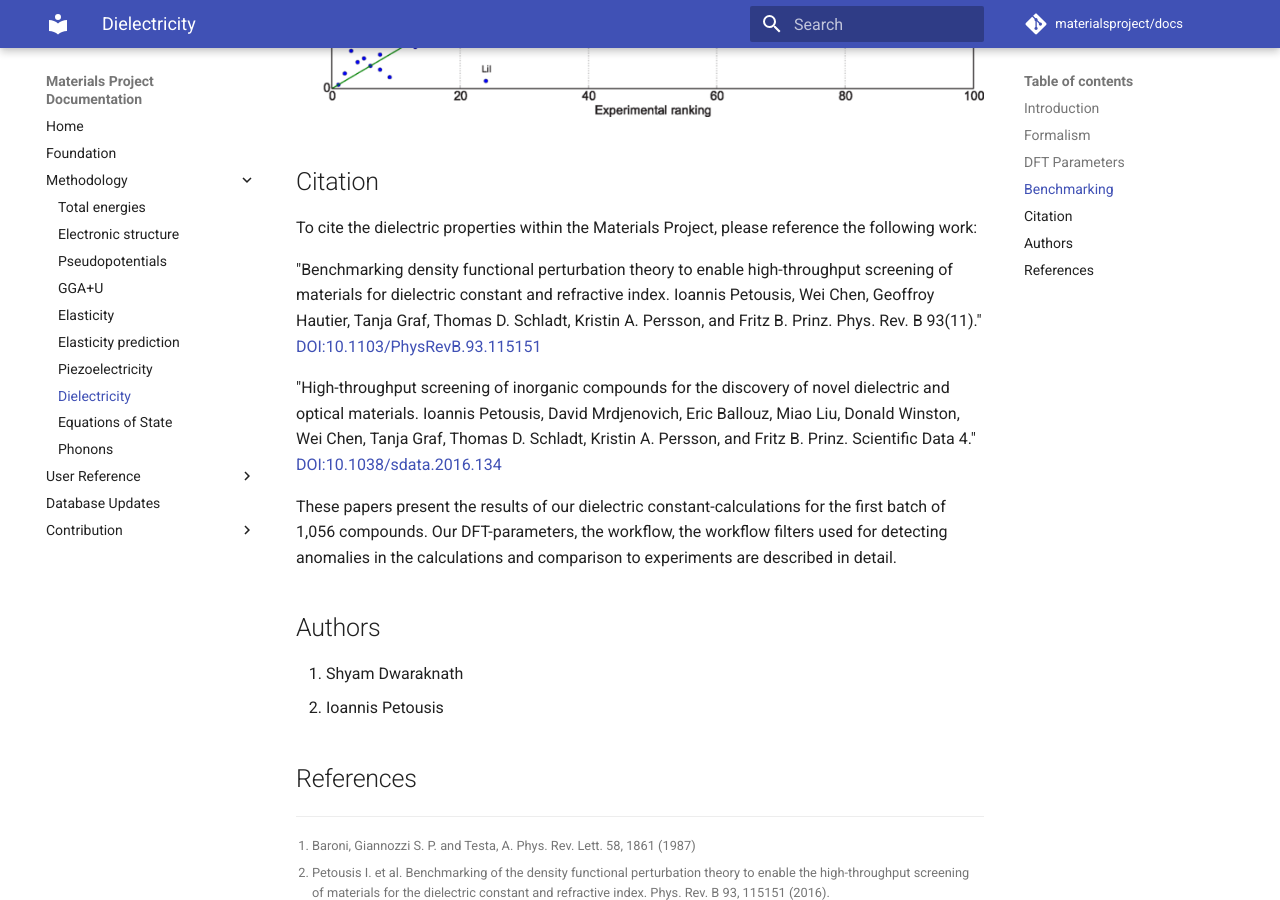
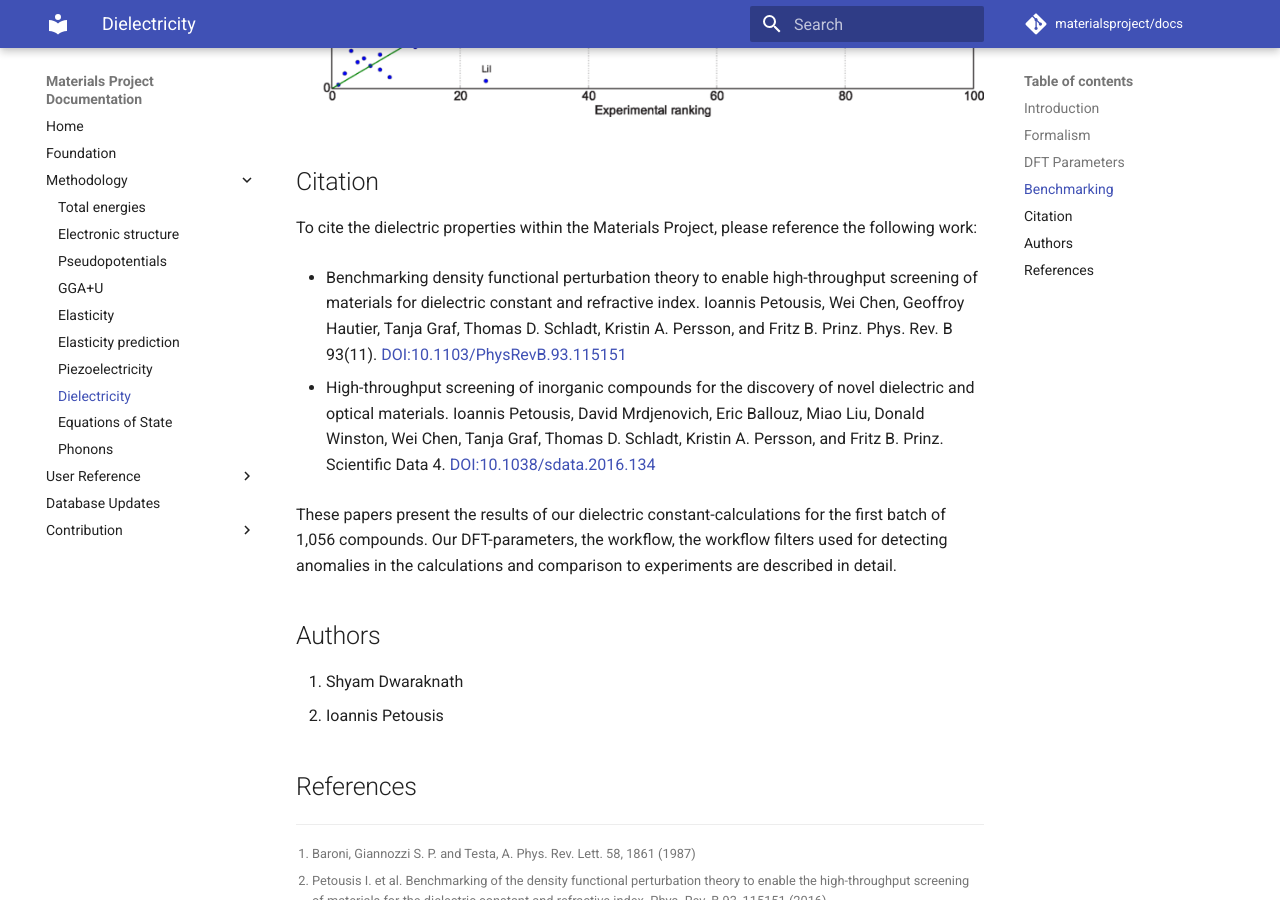
Before and after one commit to materialsproject/docs, an MkDocs documentation site: the page built from docs/methodology/dielectricity.md, in a window 1280 px wide and 900 px high, scrolled down 2605 px. Built offline with MkDocs 1.6.1 and Material for MkDocs 9.7.7, drawn with Linux system fonts in a browser that asks for light colours; formulas are drawn with MathJax 3; comment, search, counter and statistics services are not loaded.

Commit message:
minor format fixes

```diff
--- a/docs/methodology/dielectricity.md
+++ b/docs/methodology/dielectricity.md
@@ -112,17 +112,17 @@ is applied [^30].
 To cite the dielectric properties within the Materials Project, please
 reference the following work:
 
-"Benchmarking density functional perturbation theory to enable
+- Benchmarking density functional perturbation theory to enable
 high-throughput screening of materials for dielectric constant and
 refractive index. Ioannis Petousis, Wei Chen, Geoffroy Hautier, Tanja
 Graf, Thomas D. Schladt, Kristin A. Persson, and Fritz B. Prinz. Phys.
-Rev. B 93(11)." [DOI:10.1103/PhysRevB.93.115151](https://doi.org/10.1103/PhysRevB.93.115151)
+Rev. B 93(11). [DOI:10.1103/PhysRevB.93.115151](https://doi.org/10.1103/PhysRevB.93.115151)
 
-"High-throughput screening of inorganic compounds for the discovery of
+- High-throughput screening of inorganic compounds for the discovery of
 novel dielectric and optical materials. Ioannis Petousis, David
 Mrdjenovich, Eric Ballouz, Miao Liu, Donald Winston, Wei Chen, Tanja
 Graf, Thomas D. Schladt, Kristin A. Persson, and Fritz B. Prinz.
-Scientific Data 4." [DOI:10.1038/sdata.2016.134](https://doi.org/10.1038/sdata.2016.134)
+Scientific Data 4. [DOI:10.1038/sdata.2016.134](https://doi.org/10.1038/sdata.2016.134)
 
 These papers present the results of our dielectric constant-calculations
 for the first batch of 1,056 compounds. Our DFT-parameters, the
```
Also changed, not shown: docs/methodology/elasticity.md (+3 -7 lines), docs/methodology/piezoelectricity.md (+2 -6 lines), docs/methodology/total-energies.md (+1 -1 lines), docs/user-guide/phase-diagram.md (+2 -2 lines).
